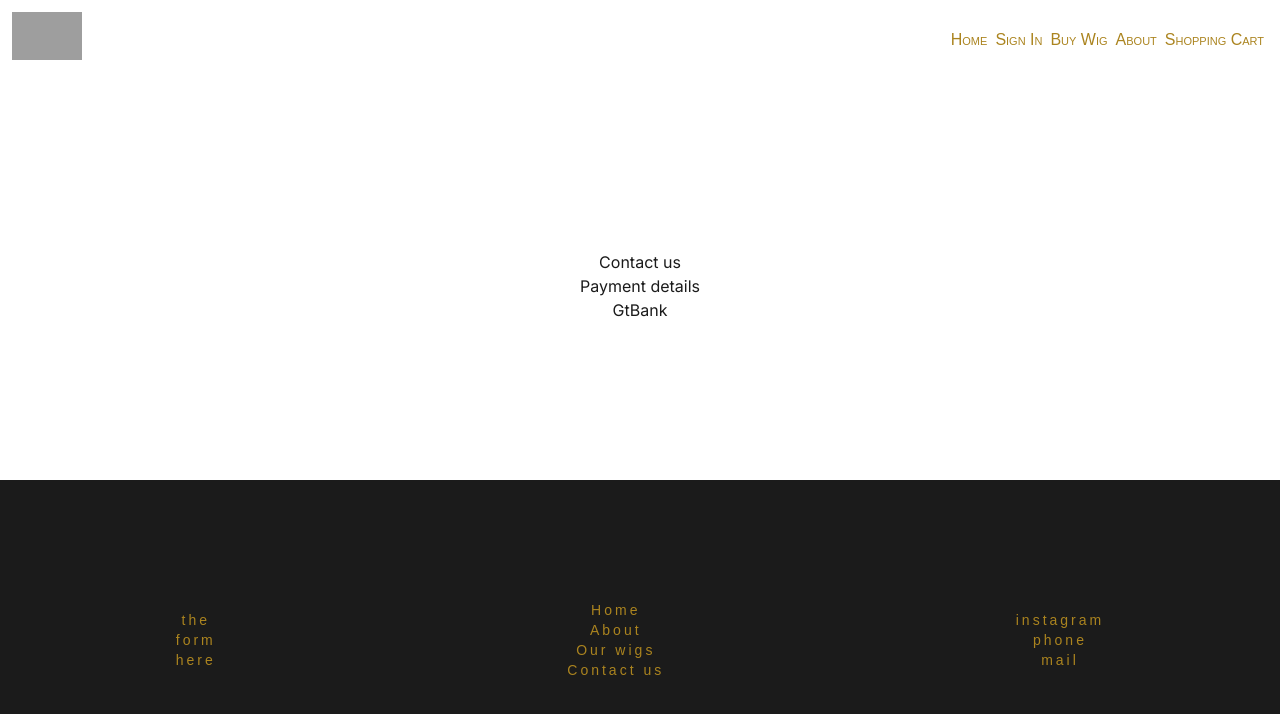
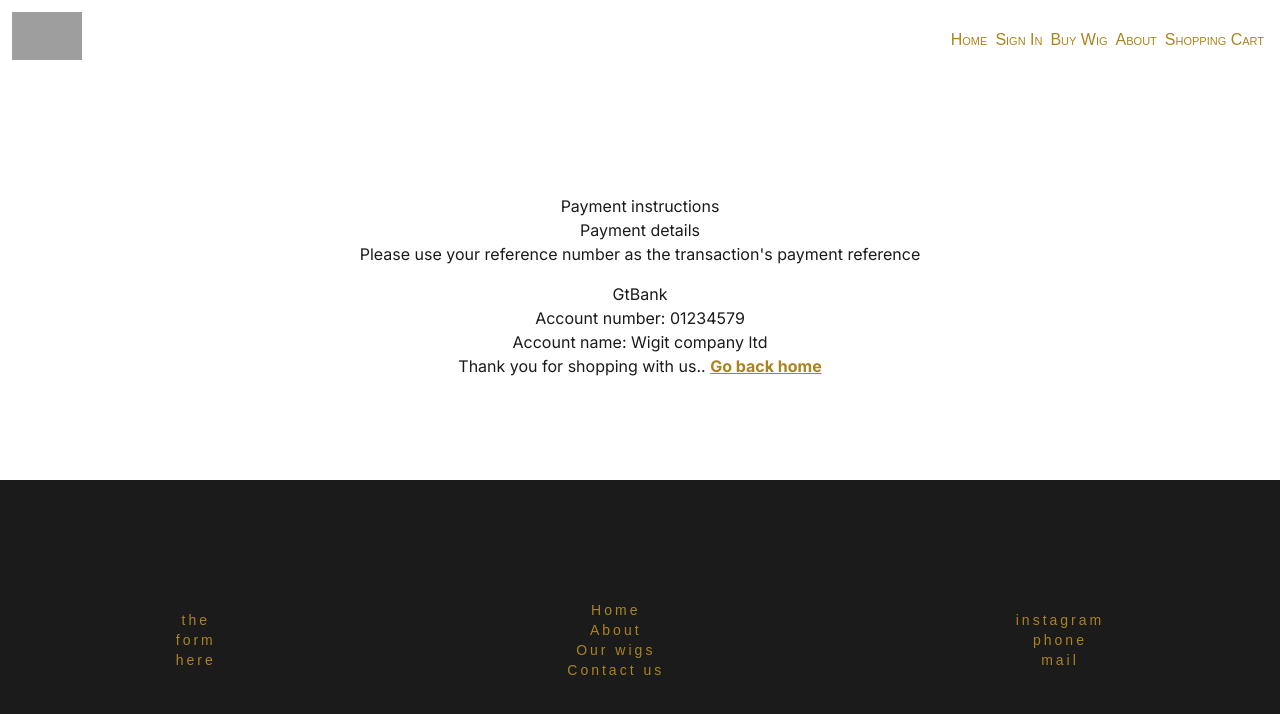
Before and after one commit to chee-zaram/wigit-webapp, a Next.js app in the folder assets/: page /contact in a window 1280 px wide. Shown: the top 714 px of the page. Built offline with nearby package versions, Linux system fonts and the light colour scheme; grey boxes are pictures that could not be loaded.

Commit message:
Feat: Add payment instructions page

```diff
--- a/assets/app/cart/page.tsx
+++ b/assets/app/cart/page.tsx
@@ -80,7 +80,7 @@ if (typeof window !== 'undefined') {
                     progress: undefined,
                     theme: "light",
                 });
-                router.push('/');
+                router.push('/contact');
             }
         }
         catch(error) {
--- a/assets/app/contact/page.tsx
+++ b/assets/app/contact/page.tsx
@@ -1,14 +1,22 @@
 // contact
+import { useRouter } from 'next/navigation';
 
 const Contact = () => {
+    const router = useRouter();
+
     return (
         <section>
-            <h2>Contact us</h2>
+            <h2>Payment instructions</h2>
             <div>
                 <h3>Payment details</h3>
                 <div>
-                    <h4>GtBank</h4>
-                    <p></p>
+                    <h3>Please use your reference number as the transaction's payment reference</h3>
+                    <h4 className="mt-4">GtBank</h4>
+                    <p>Account number: 01234579</p>
+                    <p>Account name: Wigit company ltd</p>
+                </div>
+                <div>
+                    <p>Thank you for shopping with us.. <span onClick={() => {router.push('/')}} className="cursor-pointer text-accent font-bold underline hover:text-dark_bg">Go back home</span></p>
                 </div>
             </div>
         </section>
```
